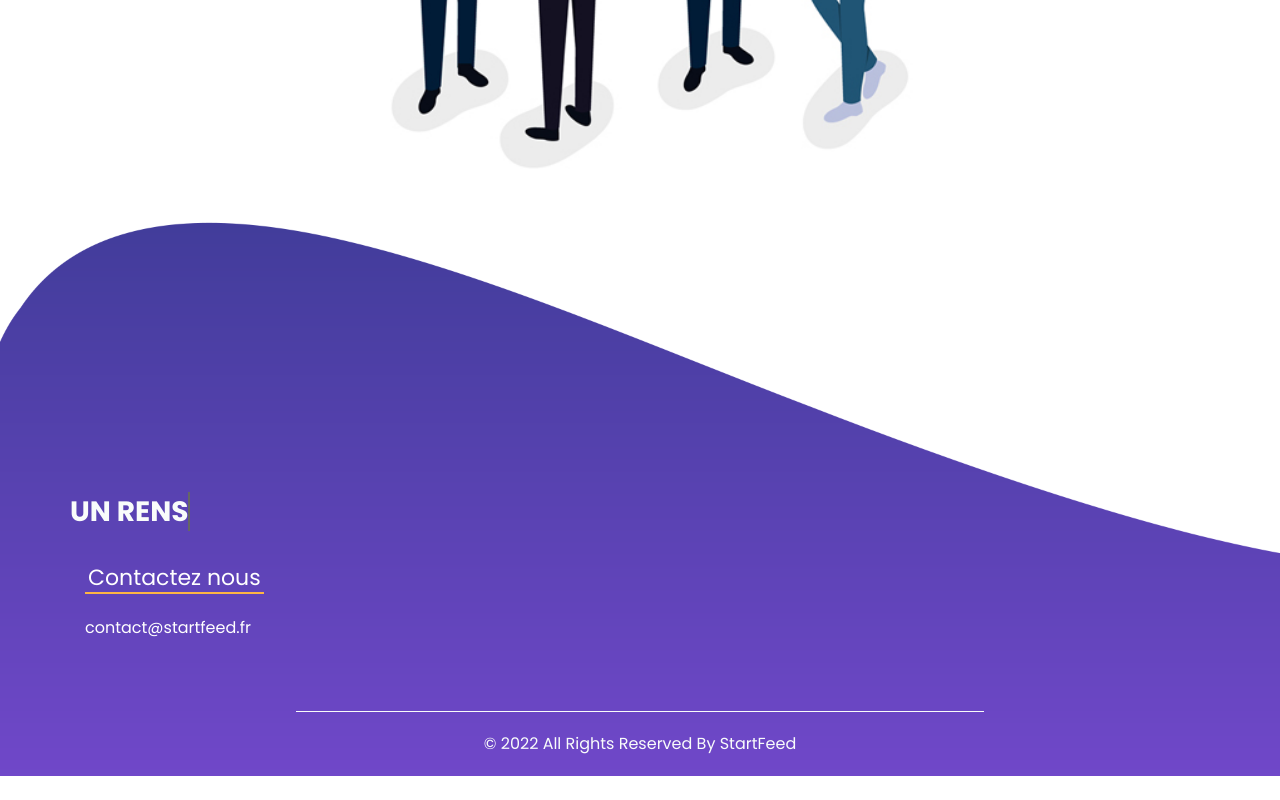
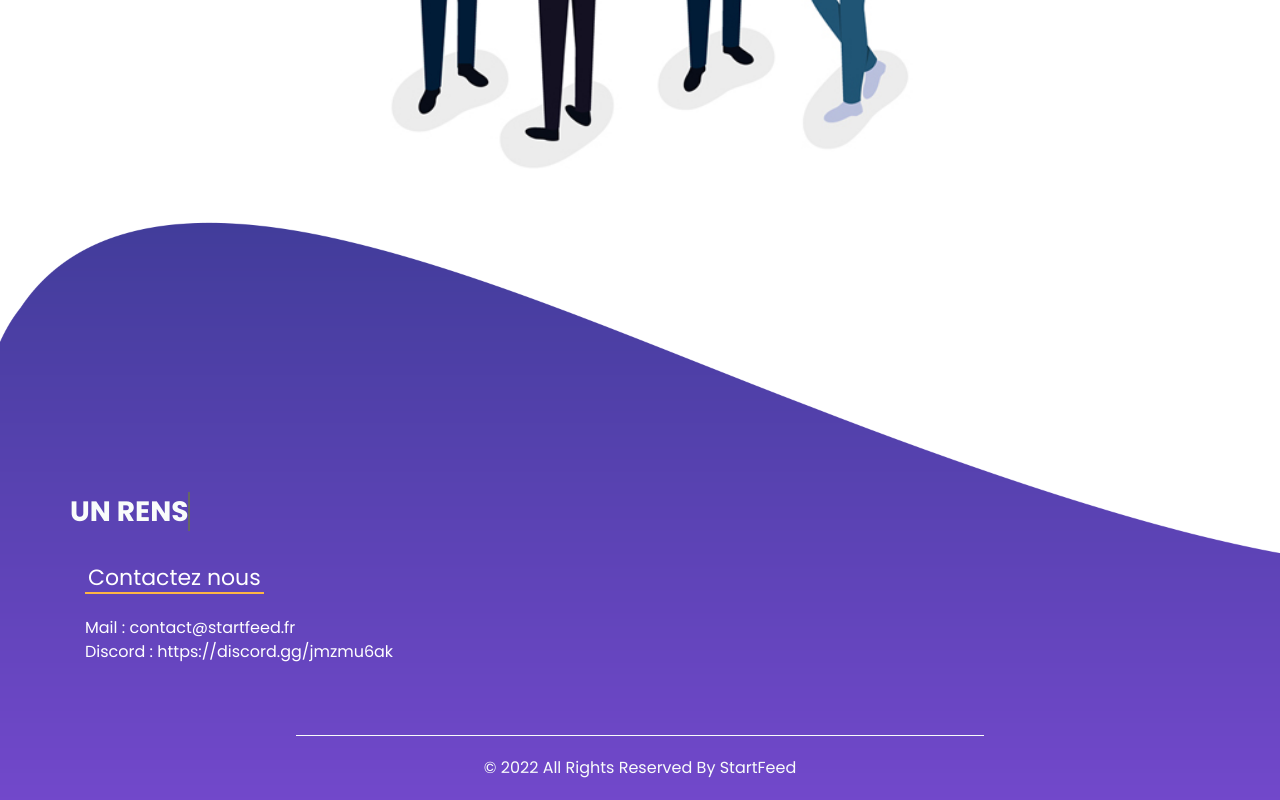
Before and after one commit to startfeed/site, a plain HTML site: page index.html in a window 1280 px wide. Shown: the part 2703-3503 px from the top of the page. Before the commit the page ends 3479 px from the top, so only its background shows below. Drawn offline with nearby package versions, Linux system fonts and the light colour scheme.

Commit message:
add link and JS copy

```diff
--- a/index.html
+++ b/index.html
@@ -216,8 +216,12 @@
               <div class="d-flex ">
                 <ul>
                   <li>
-                    <a href="">
-                      contact@startfeed.fr
+                      <a href="#contact" onclick="myFunction()">Mail : contact@startfeed.fr</a>
+
+                      <br>
+
+                        <a href="https://discord.gg/jmzmu6ak">
+                        Discord : https://discord.gg/jmzmu6ak
                     </a>
                   </li>
                 </ul>
@@ -245,6 +249,7 @@
     <script src="js/typing-effect.js"></script>
 
     <!-- script JS -->
+    <script src="js/copyMail.js"></script>
     <script type="text/javascript" src="js/jquery-3.4.1.min.js"></script>
     <script type="text/javascript" src="js/bootstrap.js"></script>
 
--- /dev/null
+++ b/js/copyMail.js
@@ -0,0 +1,9 @@
+function myFunction() {
+
+  // Select the text field
+    v = "contact@startfeed.fr"
+    navigator.clipboard.writeText(v);
+
+  // Alert the copied text
+    alert("Mail copié : " + v);
+}
```
